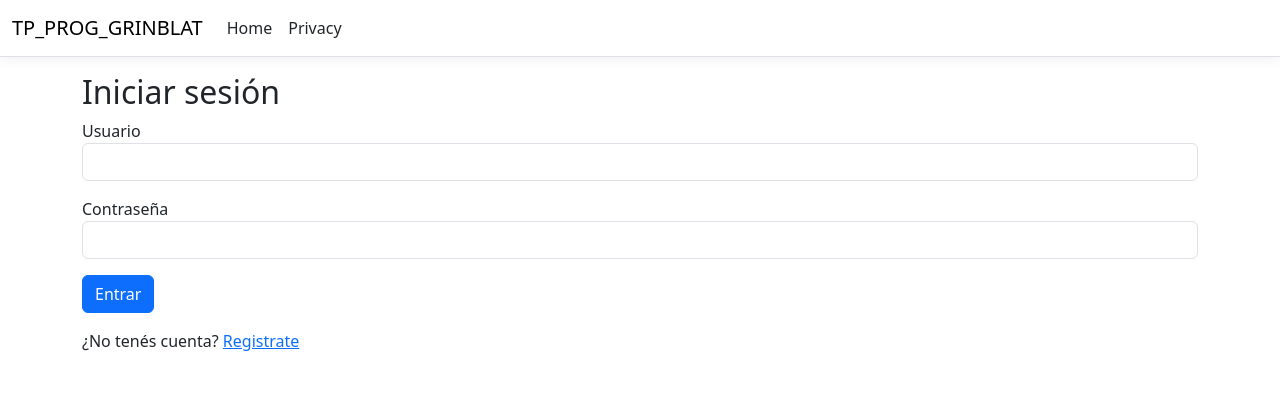
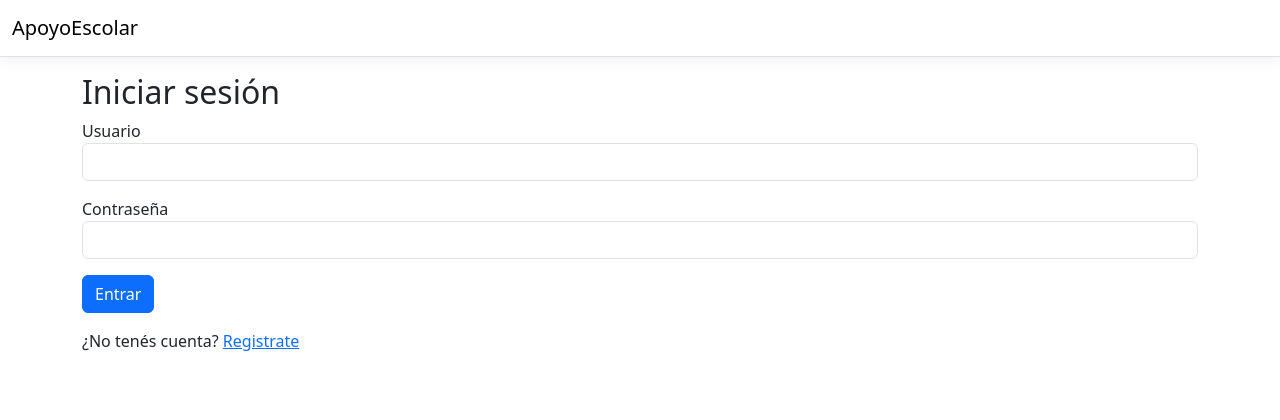
Before and after one commit to alejogrinblat09-cmd/TP-PROG-GRINBLAT, an ASP.NET Core app: page /Account/Login in a window 1280 px wide. Shown: the top 420 px of the page. Run offline with ASP.NET Core 8, Linux system fonts and the light colour scheme; style sheets or scripts are compiled from the project's sources.

Commit message:
Cambio el menu por Catalogo, Mis inscripciones y Salir

```diff
--- a/Views/Shared/_Layout.cshtml
+++ b/Views/Shared/_Layout.cshtml
@@ -13,19 +13,25 @@
     <header>
         <nav class="navbar navbar-expand-sm navbar-toggleable-sm navbar-light bg-white border-bottom box-shadow mb-3">
             <div class="container-fluid">
-                <a class="navbar-brand" asp-area="" asp-controller="Home" asp-action="Index">TP_PROG_GRINBLAT</a>
+                <a class="navbar-brand" asp-area="" asp-controller="Home" asp-action="Index">ApoyoEscolar</a>
                 <button class="navbar-toggler" type="button" data-bs-toggle="collapse" data-bs-target=".navbar-collapse" aria-controls="navbarSupportedContent"
                         aria-expanded="false" aria-label="Toggle navigation">
                     <span class="navbar-toggler-icon"></span>
                 </button>
                 <div class="navbar-collapse collapse d-sm-inline-flex justify-content-between">
                     <ul class="navbar-nav flex-grow-1">
-                        <li class="nav-item">
-                            <a class="nav-link text-dark" asp-area="" asp-controller="Home" asp-action="Index">Home</a>
-                        </li>
-                        <li class="nav-item">
-                            <a class="nav-link text-dark" asp-area="" asp-controller="Home" asp-action="Privacy">Privacy</a>
-                        </li>
+                        @if (Context.Session.GetInt32("IdUsuario") != null)
+                        {
+                            <li class="nav-item">
+                                <a class="nav-link text-dark" asp-controller="Home" asp-action="Index">Catálogo</a>
+                            </li>
+                            <li class="nav-item">
+                                <a class="nav-link text-dark" asp-controller="Home" asp-action="MisInscripciones">Mis inscripciones</a>
+                            </li>
+                            <li class="nav-item">
+                                <a class="nav-link text-dark" asp-controller="Account" asp-action="Logout">Salir</a>
+                            </li>
+                        }
                     </ul>
                 </div>
             </div>
```
